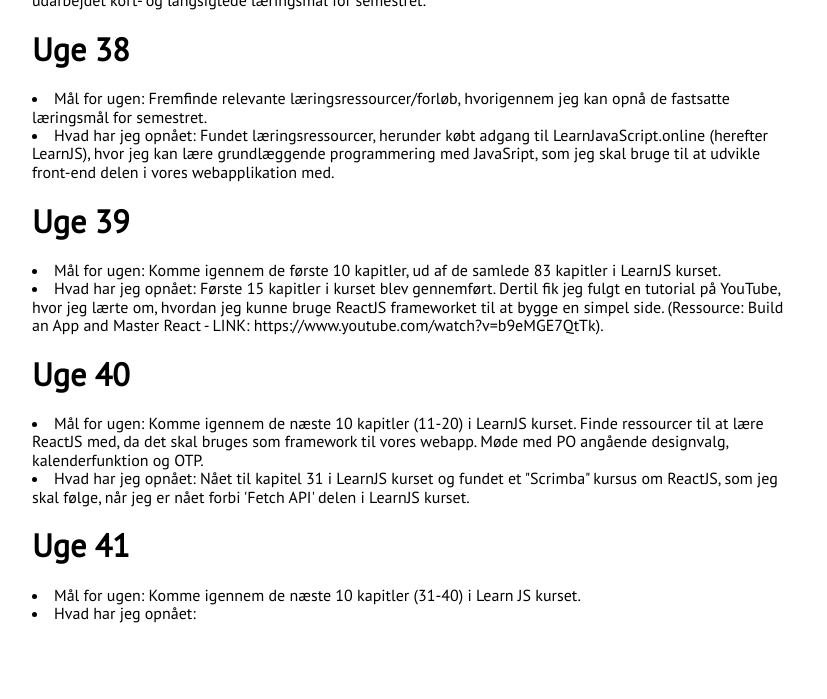
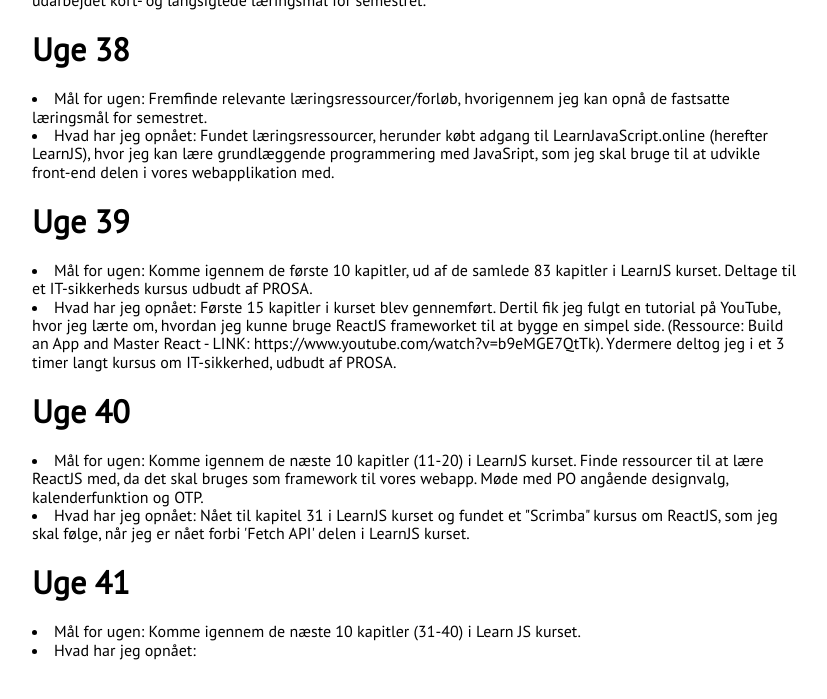
Before and after one commit to EmreAltiintas/portfolio, a Jekyll site: the page built from index.html, in a window 1280 px wide and 900 px high, scrolled down 3638 px, cut to the strip 0-714 px from the top of the window. Shown: the top 699 px of the strip, without its empty margins (224-1051 px from the left). Built offline with Jekyll 4.4.1, drawn with Linux system fonts in a browser that asks for light colours; nearby versions of some CDN libraries.

Commit message:
Update projects.html

```diff
--- a/_includes/projects.html
+++ b/_includes/projects.html
@@ -52,8 +52,8 @@
                       Uge 39
                  </h1>
               <p>
-                         <li>Mål for ugen: Komme igennem de første 10 kapitler, ud af de samlede 83 kapitler i LearnJS kurset.  </li>
-                       <li>Hvad har jeg opnået: Første 15 kapitler i kurset blev gennemført. Dertil fik jeg fulgt en tutorial på YouTube, hvor jeg lærte om, hvordan jeg kunne bruge ReactJS frameworket til at bygge en simpel side. (Ressource:  Build an App and Master React - LINK: https://www.youtube.com/watch?v=b9eMGE7QtTk). </li>
+                         <li>Mål for ugen: Komme igennem de første 10 kapitler, ud af de samlede 83 kapitler i LearnJS kurset. Deltage til et IT-sikkerheds kursus udbudt af PROSA. </li>
+                       <li>Hvad har jeg opnået: Første 15 kapitler i kurset blev gennemført. Dertil fik jeg fulgt en tutorial på YouTube, hvor jeg lærte om, hvordan jeg kunne bruge ReactJS frameworket til at bygge en simpel side. (Ressource:  Build an App and Master React - LINK: https://www.youtube.com/watch?v=b9eMGE7QtTk). Ydermere deltog jeg i et 3 timer langt kursus om IT-sikkerhed, udbudt af PROSA. </li>
                     </p>
             <h1>
                   Uge 40
```
